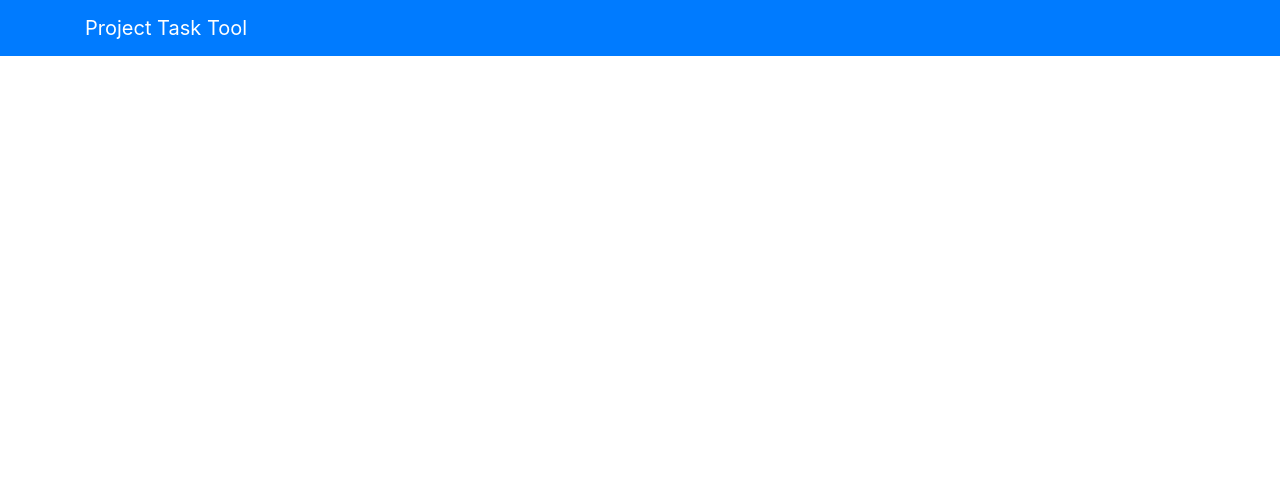
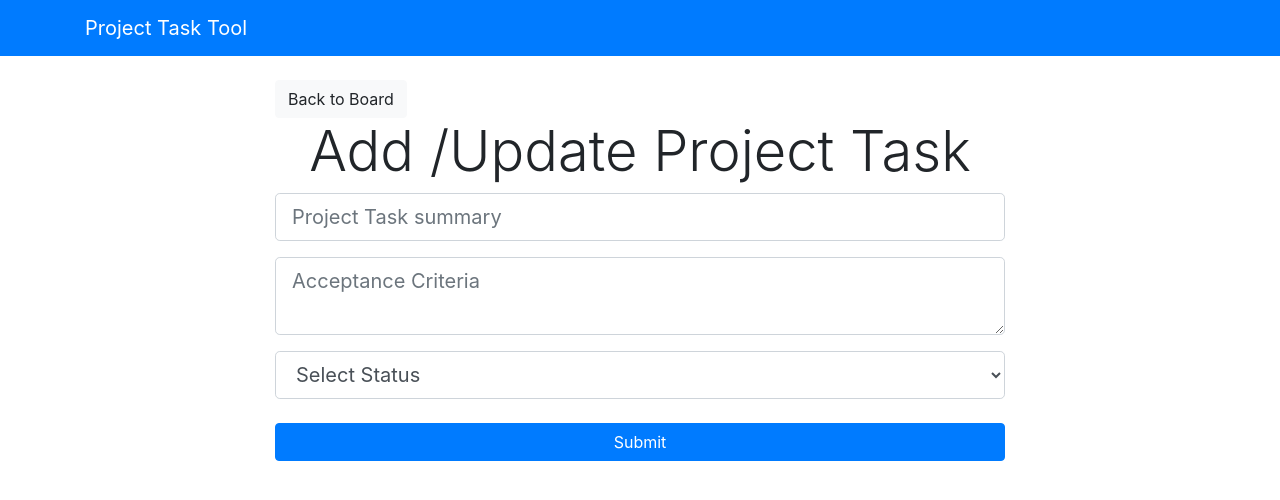
Before and after one commit to lahiruhashan/FullStack_ReactJS_SpringBoot-FrontEnd-, a React (Create React App) app: page /updateProjectTask/1 in a window 1280 px wide. Shown: the top 500 px of the page. Built offline with nearby package versions, Linux system fonts and the light colour scheme; no server answers.

Commit message:
update task added

```diff
--- a/src/App.js
+++ b/src/App.js
@@ -7,6 +7,7 @@ import { BrowserRouter as Router, Route } from "react-router-dom";
 import AddProjectTask from './components/ProjectTask/AddProjectTask';
 import { Provider } from "react-redux";
 import store from "./store";
+import UpdateProjectTask from './components/ProjectTask/UpdateProjectTask';
 
 function App() {
   return (
@@ -16,6 +17,7 @@ function App() {
           <Navbar />
           <Route exact path="/" component={ProjectBoard} />
           <Route exact path="/addProjectTask" component={AddProjectTask} />
+          <Route exact path="/updateProjectTask/:task_id" component={UpdateProjectTask} />
         </div>
       </Router>
     </Provider>
--- a/src/actions/projectTaskActions.js
+++ b/src/actions/projectTaskActions.js
@@ -1,5 +1,5 @@
 import axios from "axios";
-import { GET_ERRORS, GET_PROJECT_TASKS, DELETE_PROJECT_TASK } from "./types";
+import { GET_ERRORS, GET_PROJECT_TASKS, DELETE_PROJECT_TASK, GET_PROJECT_TASK } from "./types";
 
 export const addProjectTask = (projectTask, history) => async dispatch => {
     try {
@@ -34,3 +34,15 @@ export const deleteProjectTask = (task_id) => async dispatch => {
         })
     }
 }
+
+export const getProjectTask = (task_id, history) => async dispatch => {
+    try{
+        const res = await axios.get(`http://localhost:8080/api/board/${task_id}`);
+        dispatch({
+            type: GET_PROJECT_TASK,
+            payload: res.data
+        })
+    } catch(error){
+        history.push("/");
+    }
+}
--- a/src/actions/types.js
+++ b/src/actions/types.js
@@ -1,3 +1,4 @@
 export const GET_ERRORS = "GET_ERRORS";
 export const GET_PROJECT_TASKS = "GET_PROJECT_TASKS";
+export const GET_PROJECT_TASK = "GET_PROJECT_TASK";
 export const DELETE_PROJECT_TASK = "DELETE_PROJECT_TASK";
--- a/src/components/Navbar.js
+++ b/src/components/Navbar.js
@@ -4,7 +4,7 @@ export default function Navbar() {
   return (
     <nav className="navbar navbar-expand-sm navbar-dark bg-primary mb-4">
       <div className="container">
-        <a className="navbar-brand" href="Dashboard.html">
+        <a className="navbar-brand" href="/">
           Project Task Tool
         </a>
         <button
--- a/src/components/ProjectTask/ProjectTaskItem.js
+++ b/src/components/ProjectTask/ProjectTaskItem.js
@@ -18,9 +18,9 @@ class ProjectTaskItem extends Component {
         <div className="card-body bg-light">
           <h5 className="card-title">{project_task.summary}</h5>
           <p className="card-text text-truncate ">{project_task.acceptanceCriteria}</p>
-          <a href="" className="btn btn-primary">
+          <Link to={`updateProjectTask/${project_task.id}`} className="btn btn-primary">
             View / Update
-          </a>
+          </Link>
 
           <button
             className="btn btn-danger ml-4"
--- a/src/components/ProjectTask/UpdateProjectTask.js
+++ b/src/components/ProjectTask/UpdateProjectTask.js
@@ -1,34 +1,109 @@
 import React, { Component } from "react";
+import { connect } from "react-redux";
+import classnames from "classnames";
+import PropTypes from "prop-types";
+import { getProjectTask, addProjectTask } from "../../actions/projectTaskActions";
 
 class UpdateProjectTask extends Component {
+
+  constructor() {
+    super();
+    this.state = {
+      id: "",
+      summary: "",
+      acceptanceCriteria: "",
+      status: "",
+      errors: {}
+    };
+    this.onChange = this.onChange.bind(this);
+    this.onSubmit = this.onSubmit.bind(this);
+  }
+
+  componentWillReceiveProps(nextProps) {
+
+    if (nextProps.errors) {
+      this.setState({ errors: nextProps.errors });
+    }
+
+    const {
+      id,
+      summary,
+      acceptanceCriteria,
+      status
+    } = nextProps.project_task;
+
+    this.setState({
+      id,
+      summary,
+      acceptanceCriteria,
+      status
+    })
+  }
+
+  componentDidMount() {
+    const { task_id } = this.props.match.params;
+    this.props.getProjectTask(task_id);
+  }
+
+  onSubmit(e) {
+    e.preventDefault();
+    const updatedTask = {
+      id: this.state.id,
+      summary: this.state.summary,
+      acceptanceCriteria: this.state.acceptanceCriteria,
+      status: this.state.status
+    };
+
+    this.props.addProjectTask(updatedTask, this.props.history);
+  }
+
+  onChange(e) {
+    this.setState({ [e.target.name]: e.target.value });
+  }
+
   render() {
+    const { errors } = this.state;
     return (
       <div className="addProjectTask">
         <div className="container">
           <div className="row">
             <div className="col-md-8 m-auto">
-              <a href="/ProjectBoard.html" className="btn btn-light">
+              <a href="/" className="btn btn-light">
                 Back to Board
               </a>
               <h4 className="display-4 text-center">Add /Update Project Task</h4>
-              <form>
+              <form onSubmit={this.onSubmit}>
                 <div className="form-group">
                   <input
                     type="text"
-                    className="form-control form-control-lg"
+                    className={classnames("form-control form-control-lg", {
+                      "is-invalid": errors.summary
+                    })}
                     name="summary"
                     placeholder="Project Task summary"
+                    value={this.state.summary}
+                    onChange={this.onChange}
                   />
+                  {errors.summary && (
+                    <div className="invalid-feedback">{errors.summary}</div>
+                  )}
                 </div>
                 <div className="form-group">
                   <textarea
                     className="form-control form-control-lg"
                     placeholder="Acceptance Criteria"
                     name="acceptanceCriteria"
+                    value={this.state.acceptanceCriteria}
+                    onChange={this.onChange}
                   ></textarea>
                 </div>
                 <div className="form-group">
-                  <select className="form-control form-control-lg" name="status">
+                  <select
+                    className="form-control form-control-lg"
+                    name="status"
+                    value={this.state.status}
+                    onChange={this.onChange}
+                  >
                     <option value="">Select Status</option>
                     <option value="TO_DO">TO DO</option>
                     <option value="IN_PROGRESS">IN PROGRESS</option>
@@ -45,4 +120,16 @@ class UpdateProjectTask extends Component {
   }
 }
 
-export default UpdateProjectTask;
+UpdateProjectTask.propTypes = {
+  project_task: PropTypes.object.isRequired,
+  errors: PropTypes.object.isRequired,
+  getProjectTask: PropTypes.func.isRequired,
+  addProjectTask: PropTypes.func.isRequired
+}
+
+const mapStateToProps = state => ({
+  project_task: state.project_task.project_task,
+  errors: state.errors
+})
+
+export default connect(mapStateToProps, { getProjectTask, addProjectTask })(UpdateProjectTask);
--- a/src/reducers/projectTaskReducer.js
+++ b/src/reducers/projectTaskReducer.js
@@ -1,7 +1,8 @@
-import { GET_PROJECT_TASKS, DELETE_PROJECT_TASK } from "../actions/types";
+import { GET_PROJECT_TASKS, DELETE_PROJECT_TASK, GET_PROJECT_TASK } from "../actions/types";
 
 const initialState = {
-    project_tasks: []
+    project_tasks: [],
+    project_task:{}
 }
 
 export default function (state = initialState, action) {
@@ -18,6 +19,11 @@ export default function (state = initialState, action) {
                     project_task => project_task.id !== action.payload
                 )
             };
+        case GET_PROJECT_TASK:
+            return {
+                ...state,
+                project_task: action.payload
+            }
         default:
             return state;
     }
```
